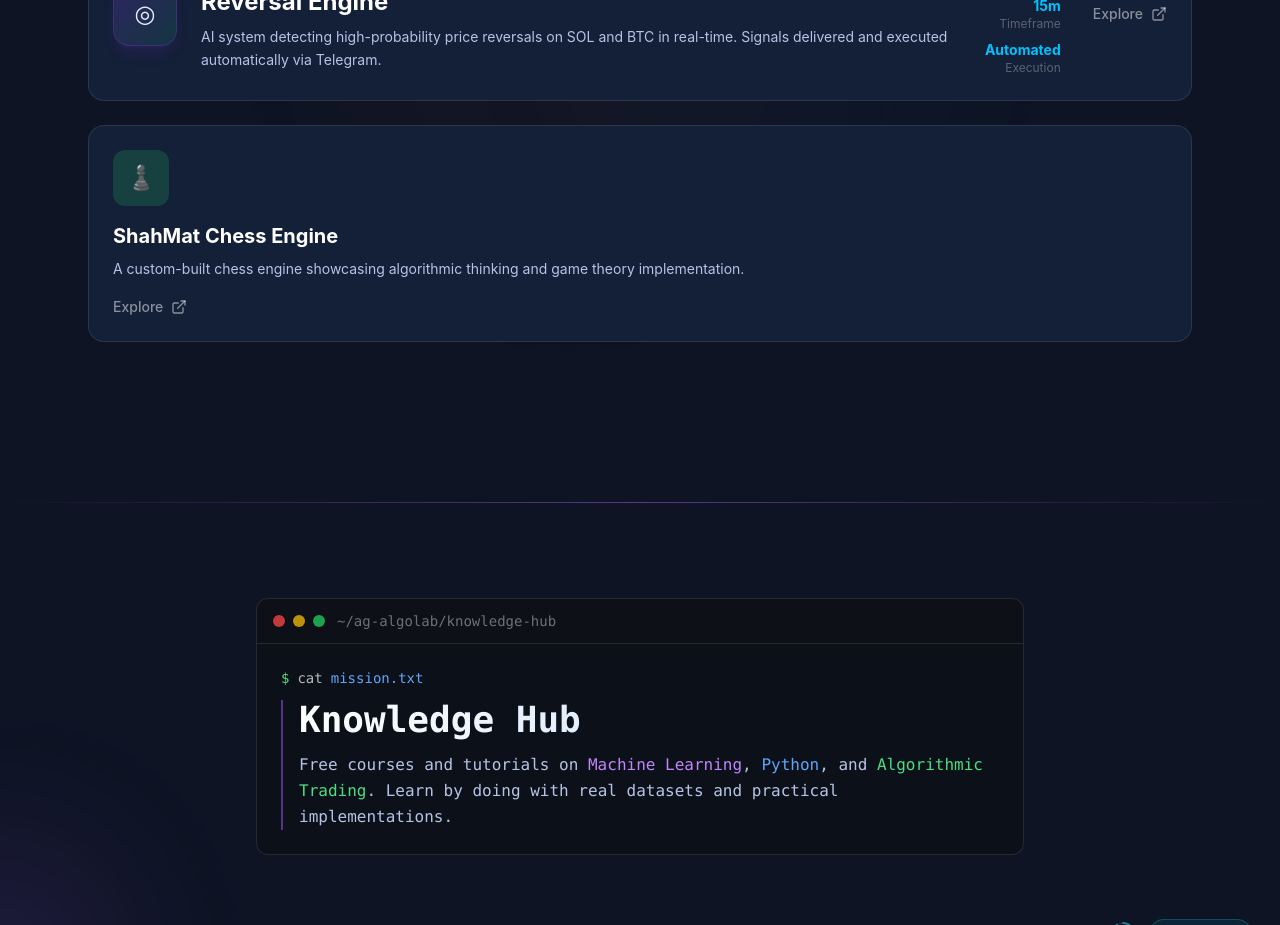
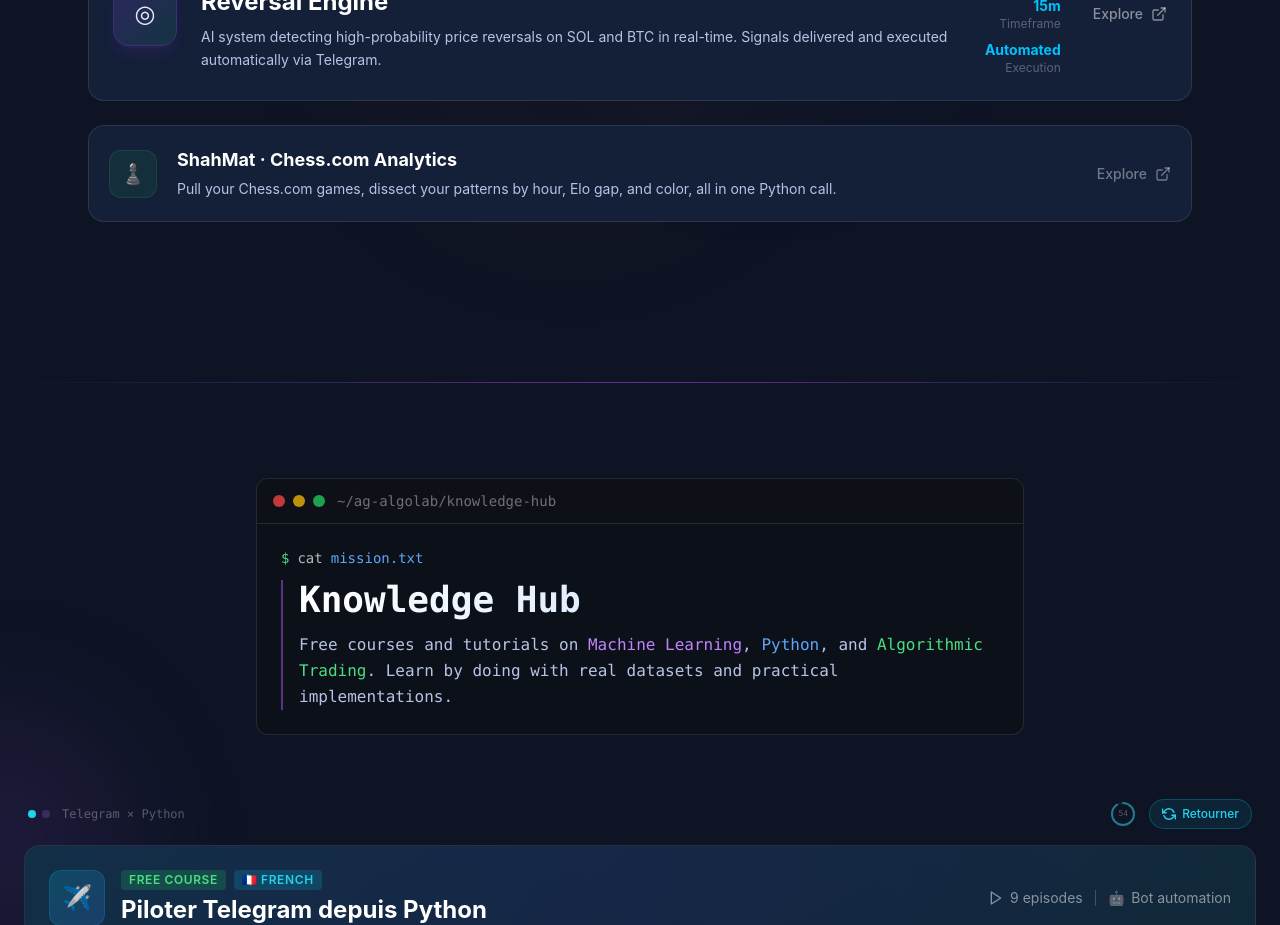
Before and after one commit to ag-algolab/ag-algolab.github.io, a React (Vite) app: page / in a window 1280 px wide. Shown: the part 3160-4085 px from the top of the page. Built offline with nearby package versions, Linux system fonts and the light colour scheme.

Commit message:
Replace FeatureCard with Link for ShahMat

```diff
--- a/src/App.jsx
+++ b/src/App.jsx
@@ -1346,14 +1346,31 @@ function Home() {
                   </motion.div>
                 </Link>
 
-                {/* SHAHMAT + FRAUD */}
-                <FeatureCard
-                  title="ShahMat Chess Engine"
-                  description="A custom-built chess engine showcasing algorithmic thinking and game theory implementation."
-                  href="/shahmat"
-                  icon={<span className="text-2xl">♟️</span>}
-                  color="green"
-                />
+                {/* SHAHMAT */}
+                <Link to="/shahmat" className="block group">
+                  <motion.div initial={{ opacity: 0, y: 20 }} whileInView={{ opacity: 1, y: 0 }} transition={{ duration: 0.5 }} viewport={{ once: true }}
+                    className="relative bg-[#141f38] rounded-2xl p-5 border border-white/10 hover:border-green-500/40 hover:shadow-[0_0_30px_rgba(34,197,94,0.12)] transition-all duration-500 overflow-hidden">
+                    <div className="relative z-10 flex flex-col md:flex-row md:items-center gap-5">
+                      <div className="flex-shrink-0">
+                        <div className="w-12 h-12 rounded-xl bg-green-500/10 border border-green-500/15 flex items-center justify-center transition-all duration-300 group-hover:bg-green-500/20">
+                          <span className="text-xl">♟️</span>
+                        </div>
+                      </div>
+                      <div className="flex-1 min-w-0">
+                        <h3 className="text-lg font-bold text-white group-hover:text-green-400 transition-colors duration-300 mb-1">ShahMat · Chess.com Analytics</h3>
+                        <p className="text-[#b7c3e6] text-sm leading-relaxed">
+                          Pull your Chess.com games, dissect your patterns by hour, Elo gap, and color, all in one Python call.
+                        </p>
+                      </div>
+                      <div className="flex-shrink-0 md:ml-2">
+                        <div className="flex items-center gap-2 text-white/40 group-hover:text-green-400 transition-colors">
+                          <span className="text-sm font-medium hidden md:block">Explore</span>
+                          <ExternalLink className="w-4 h-4" />
+                        </div>
+                      </div>
+                    </div>
+                  </motion.div>
+                </Link>
               </div>
              </div>
           </div>
```
